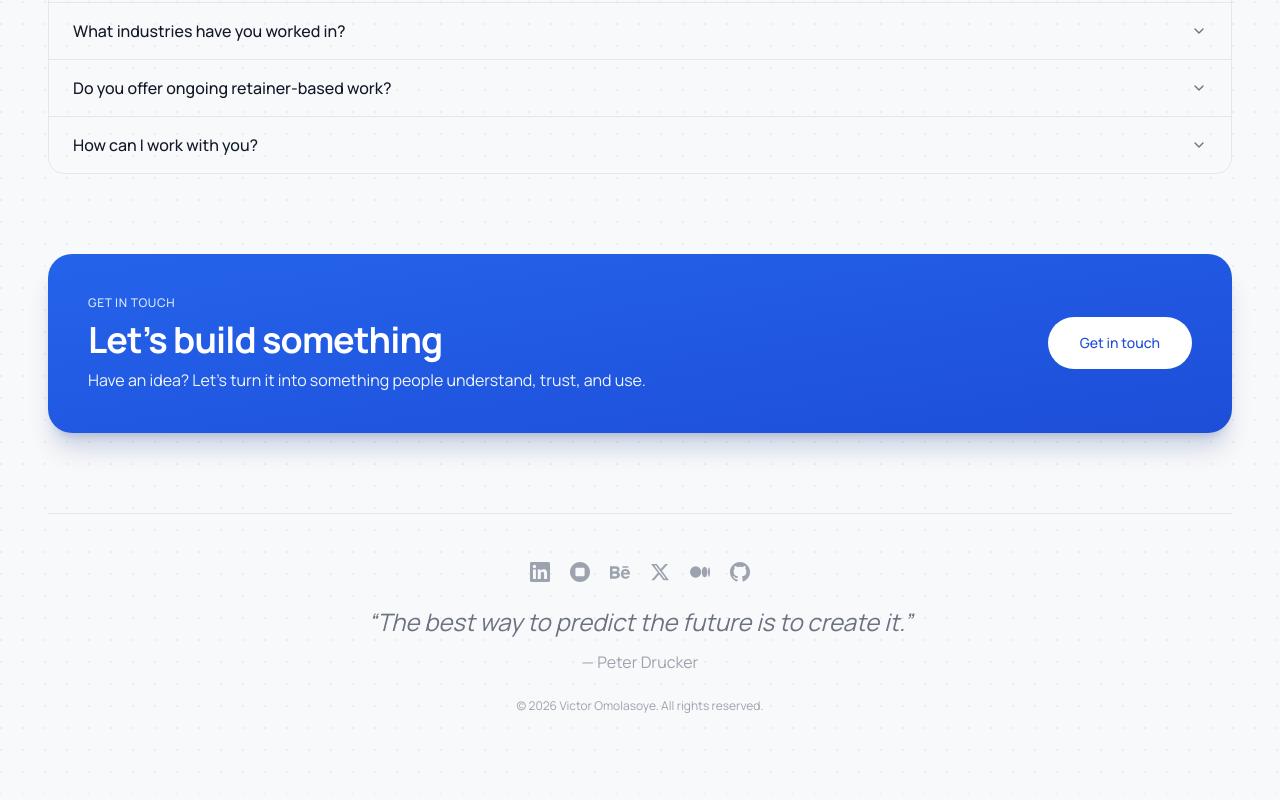
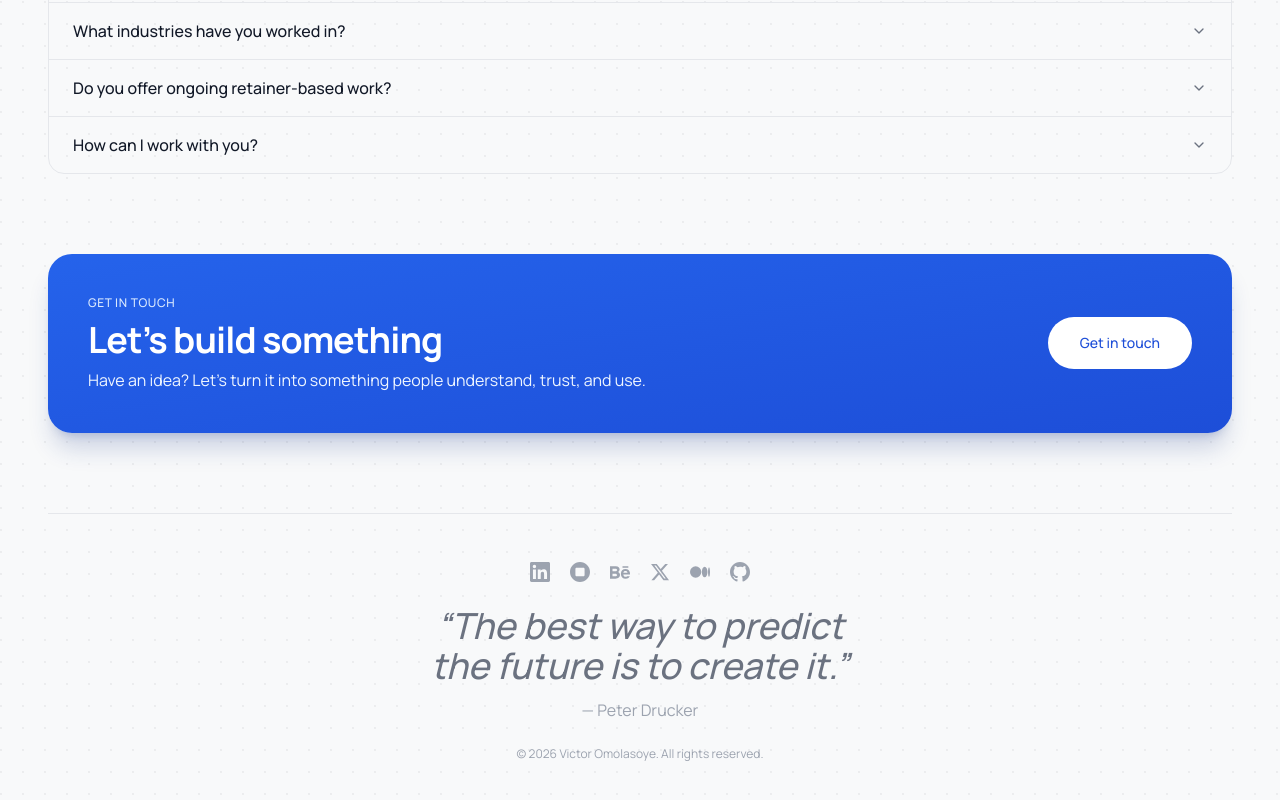
Before and after one commit to Levictor-ai/victor-omolasoye-portfolio, a Next.js app: page / in a window 1280 px wide. Shown: the part 5763-6563 px from the top of the page. Built offline with nearby package versions, Linux system fonts and the light colour scheme.

Commit message:
Enlarge footer quote, use medium weight

```diff
--- a/src/components/HomeContent.tsx
+++ b/src/components/HomeContent.tsx
@@ -654,7 +654,7 @@ function FooterSection({ socials }: { socials: ProfileData['socials'] }) {
           </motion.a>
         ))}
       </div>
-      <p className="mx-auto max-w-3xl text-balance text-lg leading-relaxed italic text-gray-500 sm:text-xl lg:text-2xl">
+      <p className="mx-auto max-w-3xl text-balance text-xl leading-relaxed font-medium italic text-gray-500 sm:text-2xl lg:text-4xl">
         &ldquo;The best way to predict the future is to create it.&rdquo;
       </p>
       <p className="mt-3 text-sm text-gray-400 sm:text-base">&mdash; Peter Drucker</p>
```
